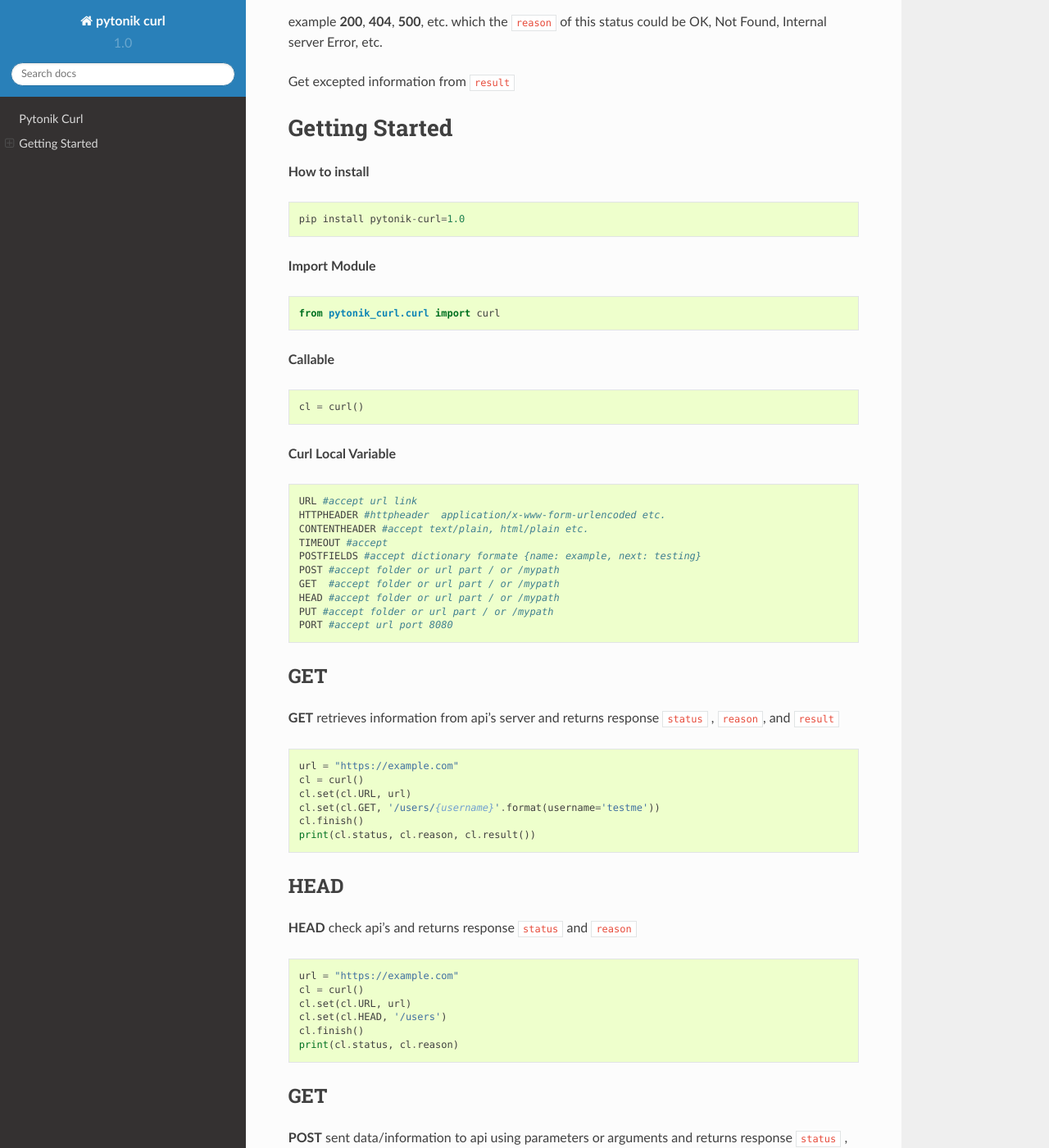
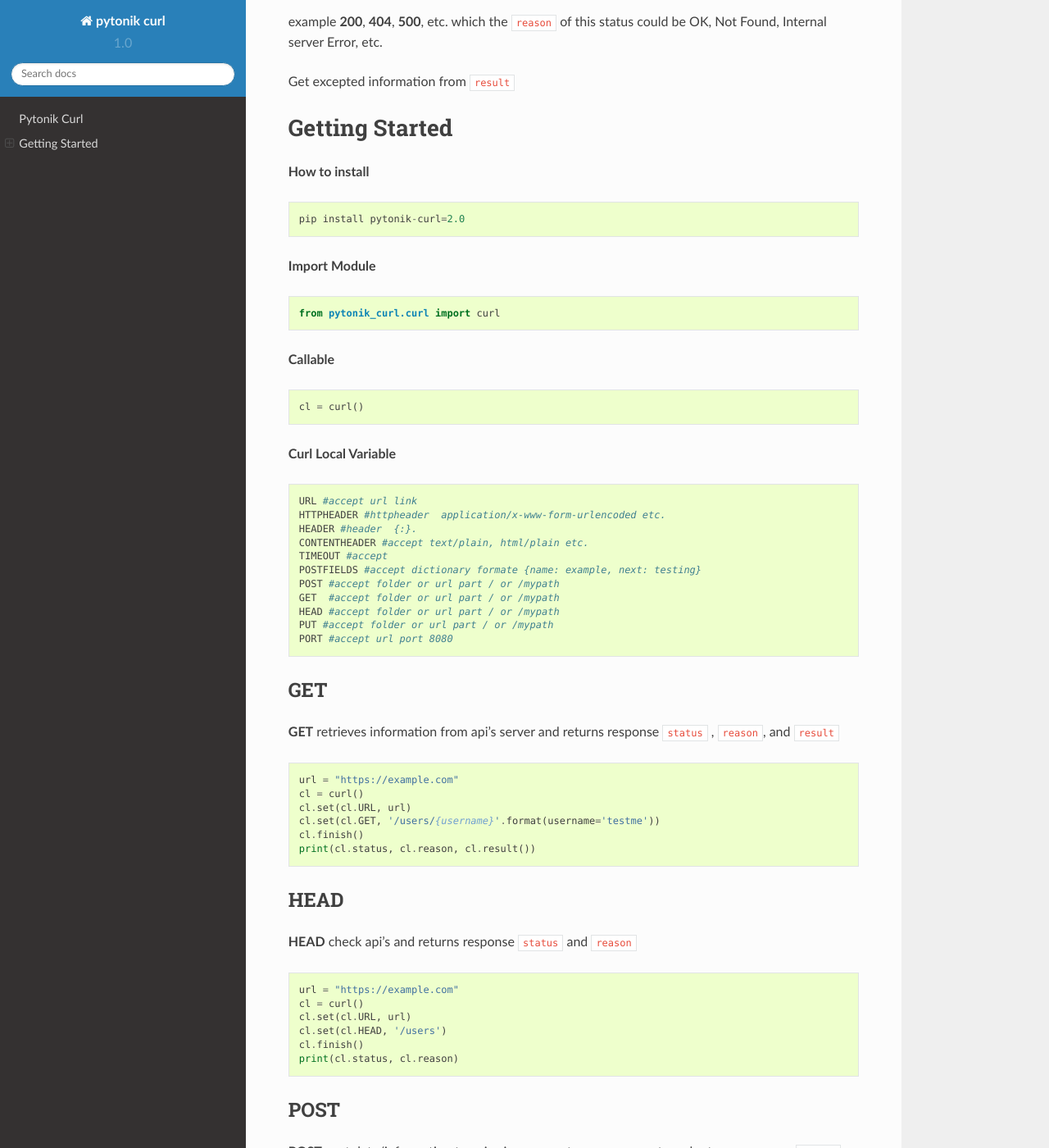
Before and after one commit to emmamartins/Python-curl, a Sphinx documentation site: the page built from docs/source/index.rst, in a window 1280 px wide and 1400 px high, scrolled down 363 px. Shown: the whole window at 82% size. Built offline with Sphinx 7.4.7 and the Read the Docs theme 2.0.0, drawn with Linux system fonts in a browser that asks for light colours.

Commit message:
Update index.rst

```diff
--- a/docs/source/index.rst
+++ b/docs/source/index.rst
@@ -26,7 +26,7 @@ Getting Started
 
 .. code-block:: python
 
-   pip install pytonik-curl=1.0
+   pip install pytonik-curl=2.0
 
 **Import Module**
 
@@ -50,6 +50,7 @@ Getting Started
 
    URL #accept url link
    HTTPHEADER #httpheader  application/x-www-form-urlencoded etc.
+   HEADER #header  {:}.
    CONTENTHEADER #accept text/plain, html/plain etc.
    TIMEOUT #accept
    POSTFIELDS #accept dictionary formate {name: example, next: testing}
@@ -93,7 +94,7 @@ HEAD
 
 
 
-GET
+POST
 ----
 
 **POST**  sent data/information to api using parameters or arguments
@@ -113,8 +114,7 @@ and returns response ``status`` , ``reason``, and  ``result``
 
 
 
-Contact
--------
+**Contact**
 
 **Name:**  Pytonik MVC
 
```
